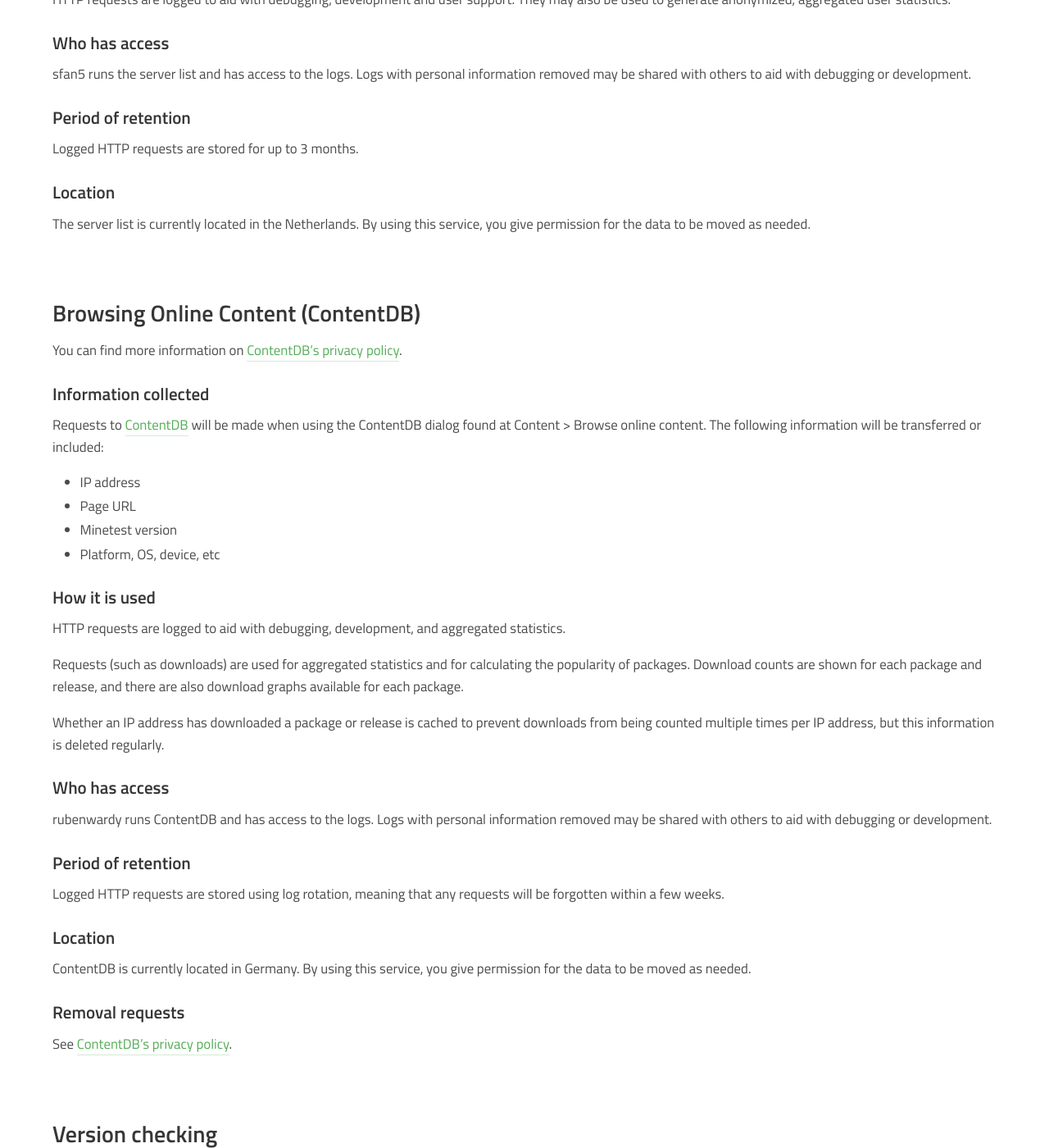
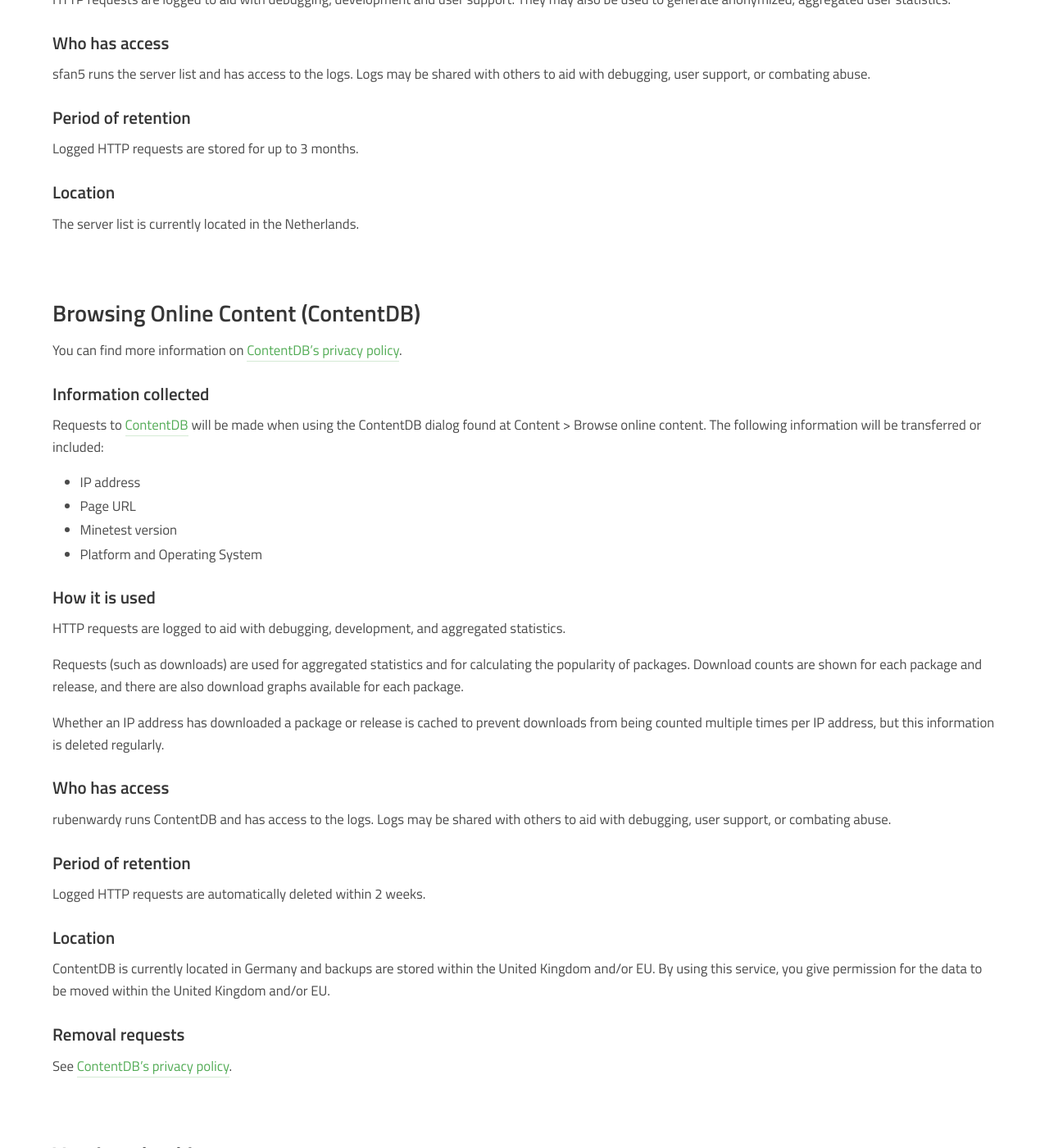
Before and after one commit to minetest/minetest.github.io, a Jekyll site: the page built from app-privacy-policy.md, in a window 1280 px wide and 1400 px high, scrolled down 1508 px. Shown: the whole window at 82% size. Built offline with Jekyll 4.4.1, drawn with Linux system fonts in a browser that asks for light colours; comment, search, counter and statistics services are not loaded; some of the changed text lies outside the part shown.

Commit message:
Update Privacy Policy based on feedback

```diff
--- a/app-privacy-policy.md
+++ b/app-privacy-policy.md
@@ -55,19 +55,17 @@ The following information will be transferred or included:
 
 * IP address
 * Minetest version
-* Platform, OS, device, etc
+* Platform and Operating System
 
 ### How it is used
 
 HTTP requests are logged to aid with debugging, development and user
-support.
-They may also be used to generate anonymized, aggregated user statistics.
+support. They may also be used to generate anonymized, aggregated user statistics.
 
 ### Who has access
 
-sfan5 runs the server list and has access to the logs. Logs with personal
-information removed may be shared with others to aid with debugging or
-development.
+sfan5 runs the server list and has access to the logs. Logs may be shared with
+others to aid with debugging, user support, or combating abuse.
 
 ### Period of retention
 
@@ -76,7 +74,6 @@ Logged HTTP requests are stored for up to 3 months.
 ### Location
 
 The server list is currently located in the Netherlands.
-By using this service, you give permission for the data to be moved as needed.
 
 
 ## Browsing Online Content (ContentDB)
@@ -93,7 +90,7 @@ The following information will be transferred or included:
 * IP address
 * Page URL
 * Minetest version
-* Platform, OS, device, etc
+* Platform and Operating System
 
 ### How it is used
 
@@ -111,19 +108,18 @@ is deleted regularly.
 
 ### Who has access
 
-rubenwardy runs ContentDB and has access to the logs. Logs with personal
-information removed may be shared with others to aid with debugging or
-development.
+rubenwardy runs ContentDB and has access to the logs. Logs may be shared with
+others to aid with debugging, user support, or combating abuse.
 
 ### Period of retention
 
-Logged HTTP requests are stored using log rotation, meaning that any requests
-will be forgotten within a few weeks.
+Logged HTTP requests are automatically deleted within 2 weeks.
 
 ### Location
 
-ContentDB is currently located in Germany.
-By using this service, you give permission for the data to be moved as needed.
+ContentDB is currently located in Germany and backups are stored within the
+United Kingdom and/or EU. By using this service, you give permission for the
+data to be moved within the United Kingdom and/or EU.
 
 ### Removal requests
 
@@ -140,7 +136,7 @@ included:
 
 * IP address
 * Minetest version
-* Platform, OS, device, etc
+* Platform and Operating System
 
 ### How it is used
 
```
Also changed, not shown: other parts of app-privacy-policy.md (+1 -1 lines).
